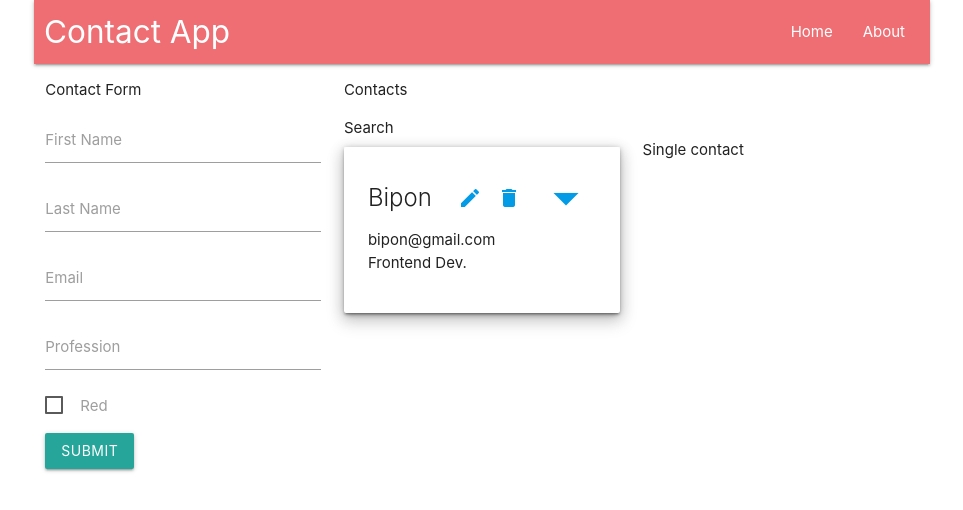
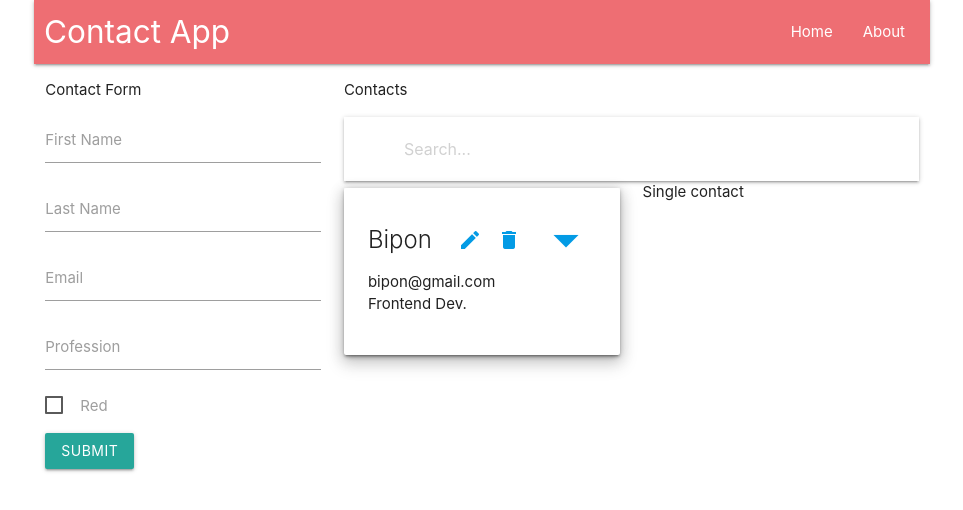
Before and after one commit to bipon68/react-practice, a React (Vite) app: page / in a window 1280 px wide. Shown: the top 510 px of the page, without its empty margins (158-1121 px from the left). Built offline with nearby package versions, Linux system fonts and the light colour scheme.

Commit message:
search ui

```diff
--- a/src/components/SearchInput.js
+++ b/src/components/SearchInput.js
@@ -4,7 +4,23 @@ import React, { Component } from 'react'
     render() {
         return (
             <div>
-                Search
+            <nav>
+            <div className='nav-wrapper white'>
+                <form>
+                <div className='input-field'>
+                    <input
+                        id='search'
+                        type='search'
+                        placeholder='Search...'
+                    />
+                    <label className='label-icon' htmlFor='search'>
+                    <i className='material-icons'>search</i>
+                    </label>
+                    <i className='material-icons'>close</i>
+                </div>
+                </form>
+            </div>
+            </nav>
             </div>
         )
     }
```
